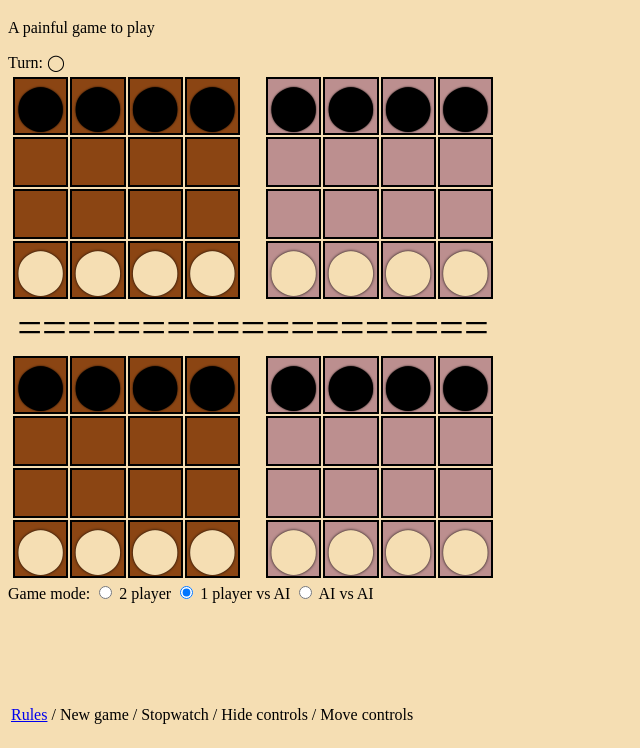
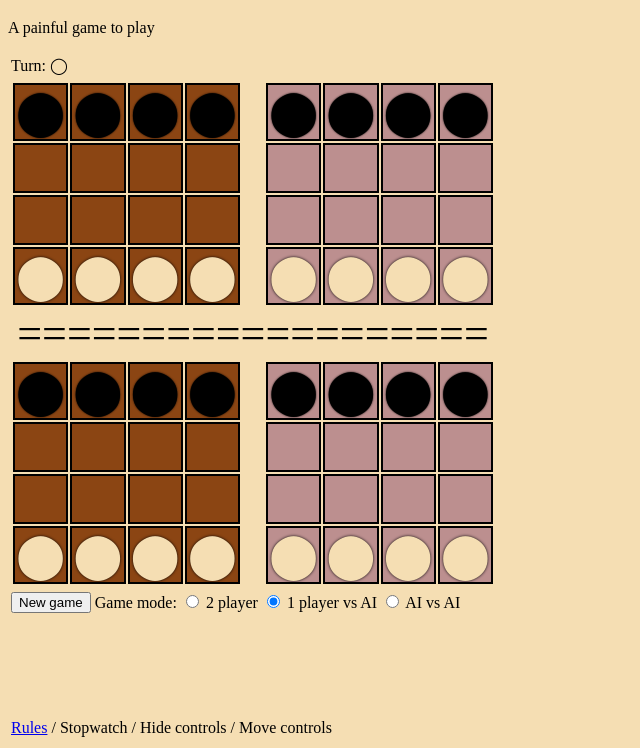
Before and after one commit to CollinErickson/shobu, a plain HTML site: page index.html in a window 1280 px wide. Shown: the part 61-809 px from the top of the page, without its empty margins (0-640 px from the left). Drawn offline with Linux system fonts and the light colour scheme; a web font is replaced by a local one.

Commit message:
Added new game button

```diff
--- a/ai.js
+++ b/ai.js
@@ -58,7 +58,7 @@ shobuAI.prototype.makemove = function() {
 	movestr += ' ';
 	movestr += move[0][3][0] + 2;
 	movestr += move[0][3][1] + 2;
-	console.log("movestr is", movestr);
+	//console.log("movestr is", movestr);
 	input_move(movestr);
 	return 0;
 }
--- a/index.html
+++ b/index.html
@@ -23,12 +23,23 @@
 	<!--<input type="text" id="text_move_input" name="lname" value="30 77 12"><br><br>
 	<input type="submit" value="Submit" onclick="input_move(document.getElementById('text_move_input').value)"> -->
 
+	<table><tr>
+		<td style='margin-right:30px;'>
 			<div id="divturn">
 				Turn: &#9711;
 			</div>
-	<div id='divtextoutput'>
+		</td>
+		<!--<td style='margin-right:30px;'>
+			<div id='divtextoutput' style='font-size:40px;'>
 			</div>
+		</td>-->
+		<td>
 			<div id='divAItextoutput' style='font-family:"Robot";'>
+			</div>
+		</td>
+	</tr></table>
+
+	<div id='divtextoutput' style='font-size:40px;'>
 	</div>
 
 	<table><tr>
@@ -87,6 +98,11 @@
 
 	</div>
 
+	<table><tr>
+		<td>
+			<input type='button' id='buttonnewgame' value='New game' onclick='reset_game()'>
+		</td>
+		<td>
 			<div>
 				Game mode:
 				<input type='radio' name='radiogamemode' value='2player' id='radiogamemode2player'>
@@ -96,6 +112,8 @@
 				<input type='radio' name='radiogamemode' value='0player' id='radiogamemode0player'>
 				<label for='radiogamemode'> AI vs AI </label>
 			</div>
+		</td>
+	</tr></table>
 
 
 	<table style="margin:100px 0 0 0;"><tr>
@@ -104,11 +122,11 @@
 				<a href="https://www.ultraboardgames.com/shobu/game-rules.php" target="_blank"> Rules</a> /
 			</div>
 		</td>
-		<td>
+		<!--<td>
 			<div id='divresetgame' onclick='reset_game()'>
 				New game /
 			</div>
-		</td>
+		</td>-->
 		<td>
 			<div id ='stopwatch' class='stopwatch' onclick='click_stopwatch()'>
 				Stopwatch /
--- a/script.js
+++ b/script.js
@@ -265,7 +265,7 @@ function input_move(move) {
 	// Run AI if player is AI
 	if (!game_over && ((document.getElementById('radiogamemode1player').checked && !team1_turn) ||
 	   document.getElementById('radiogamemode0player').checked)) {
-		console.log("AI is next");
+		//console.log("AI is next");
 		setTimeout(runAI, 10);
 	}
 
@@ -277,7 +277,7 @@ function runAI() {
 	document.getElementById('divAItextoutput').innerHTML = "&#129302; I'm thinking...";
 	setTimeout(function() {
 		ai.makemove();
-		//document.getElementById('divAItextoutput').innerText = "";
+		document.getElementById('divAItextoutput').innerText = "";
 	}, 100);
 	//ai.game.print();
 	//ai2 = new shobuAI(); ai2.game.print();
```
Lines whose indentation alone changed are shown as unchanged.
